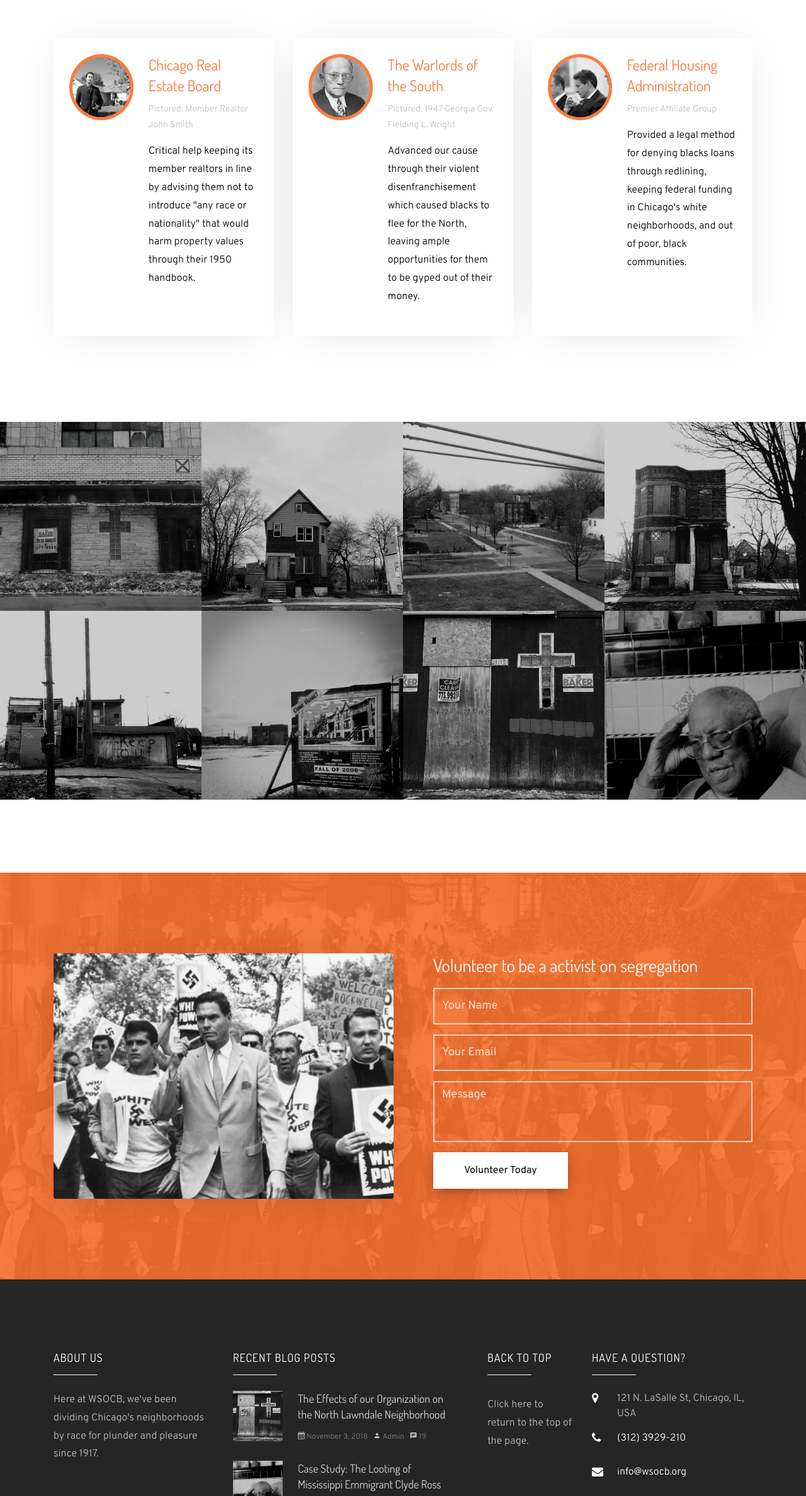
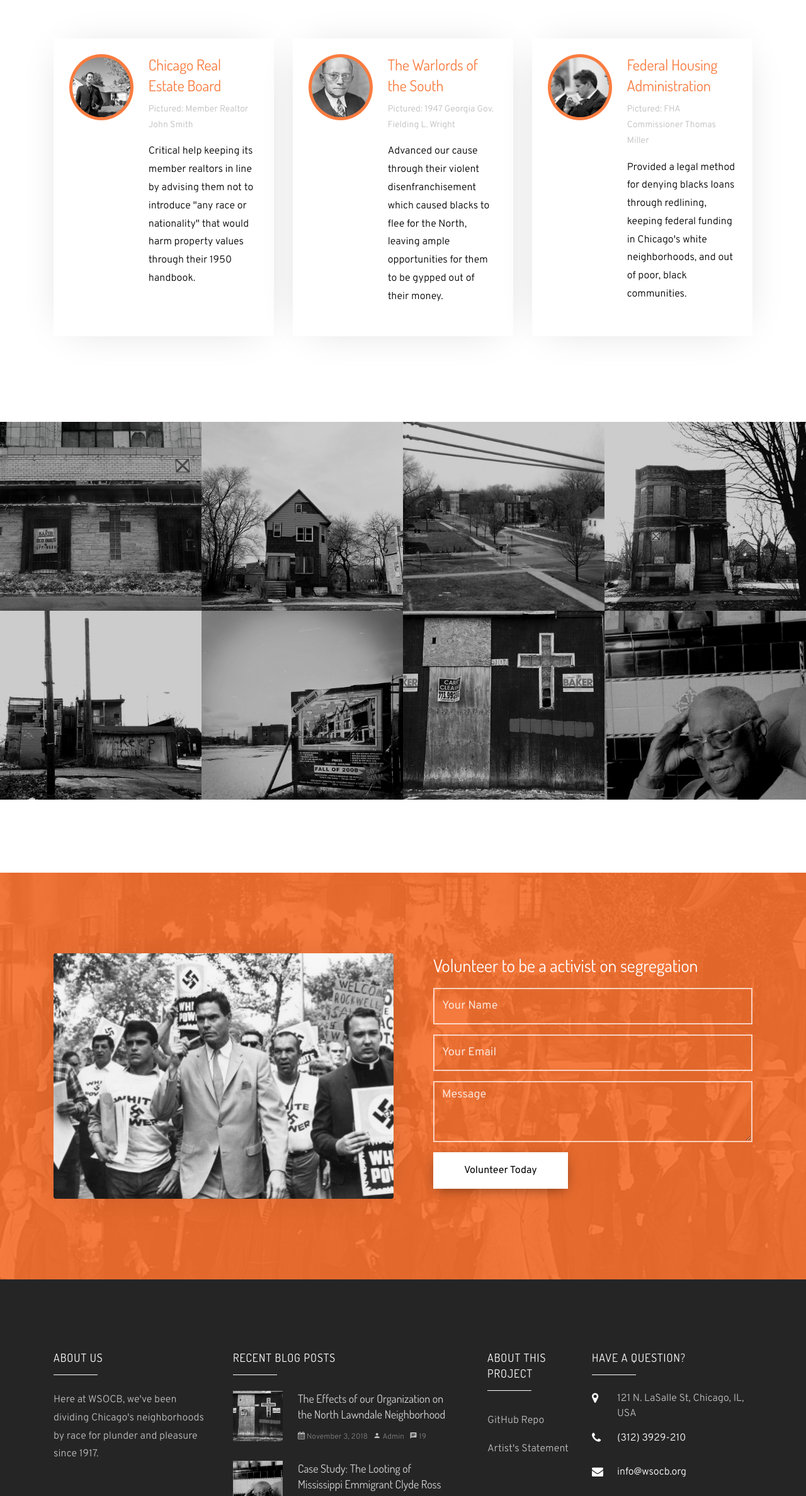
Before and after one commit to ethanostrow/WSOCB, a plain HTML site: page index.html in a window 1280 px wide. Shown: the part 1720-4096 px from the top of the page at 63% size. Drawn offline with Linux system fonts and the light colour scheme; some packages are replaced by stand-ins of ours; no server answers; files whose address does not match are found by name.

Commit message:
project complete

```diff
--- a/index.html
+++ b/index.html
@@ -163,7 +163,7 @@
                 <h3><a href="#" style="color: #f97c40;">The Warlords of the South</a></h3>
                 <span class="position">Pictured: 1947 Georgia Gov. Fielding L. Wright</span>
                 <div class="text">
-                  <p>Advanced our cause through their violent disenfranchisement which caused blacks to flee for the North, leaving ample opportunities for them to be gyped out of their money.</p>
+                  <p>Advanced our cause through their violent disenfranchisement which caused blacks to flee for the North, leaving ample opportunities for them to be gypped out of their money.</p>
                 </div>
               </div>
             </div>
@@ -175,7 +175,7 @@
               <div class="img" style="background-image: url(images/person_3.jpg); border: 5px solid #f97c40;"></div>
               <div class="info ml-4">
                 <h3><a href="#" style="color: #f97c40;">Federal Housing Administration</a></h3>
-                <span class="position">Premier Affiliate Group</span>
+                <span class="position">Pictured: FHA Commissioner Thomas Miller</span>
                 <div class="text">
                   <p>Provided a legal method for denying blacks loans through redlining, keeping federal funding in Chicago's white neighborhoods, and out of poor, black communities. </p>
                 </div>
@@ -306,9 +306,10 @@
         </div>
         <div class="col-md-2">
           <div class="ftco-footer-widget mb-4 ml-md-4">
-            <h2 class="ftco-heading-2">Back to Top</h2>
+            <h2 class="ftco-heading-2">About This Project</h2>
             <ul class="list-unstyled">
-              <li><a href="#" class="py-2 d-block">Click here to return to the top of the page.</a></li>
+              <li><a href="https://github.com/ethanostrow/WSOCB" class="py-2 d-block">GitHub Repo</a></li>
+              <li><a href="https://docs.google.com/document/d/16svEk2IgTzIOfR1eoHFXdlJDpJd54ABleGfr_AABETs/edit?usp=sharing" class="py-2 d-block">Artist's Statement</a></li>
             </ul>
           </div>
         </div>
@@ -364,6 +365,7 @@
   <script src="https://maps.googleapis.com/maps/api/js?key=AIzaSyBVWaKrjvy3MaE7SQ74_uJiULgl1JY0H2s&sensor=false"></script>
   <script src="js/google-map.js"></script>
   <script src="js/main.js"></script>
+  <script src="js/override.js"></script>
 
 </body>
 
--- /dev/null
+++ b/js/override.js
@@ -0,0 +1,3 @@
+$( document ).ready(function() {
+    alert( "This site is a parody based on the article 'The Case for Reparations' by Ta-Nehishi Coates. No group called 'Whites for the Segregation and Oppression of Chicago Blacks' exists in real life. For more information on this project's purpose, see the artist's statement and GitHub repository linked at the bottom of this page. " );
+});
```
Also changed, not shown: 1 other file.
